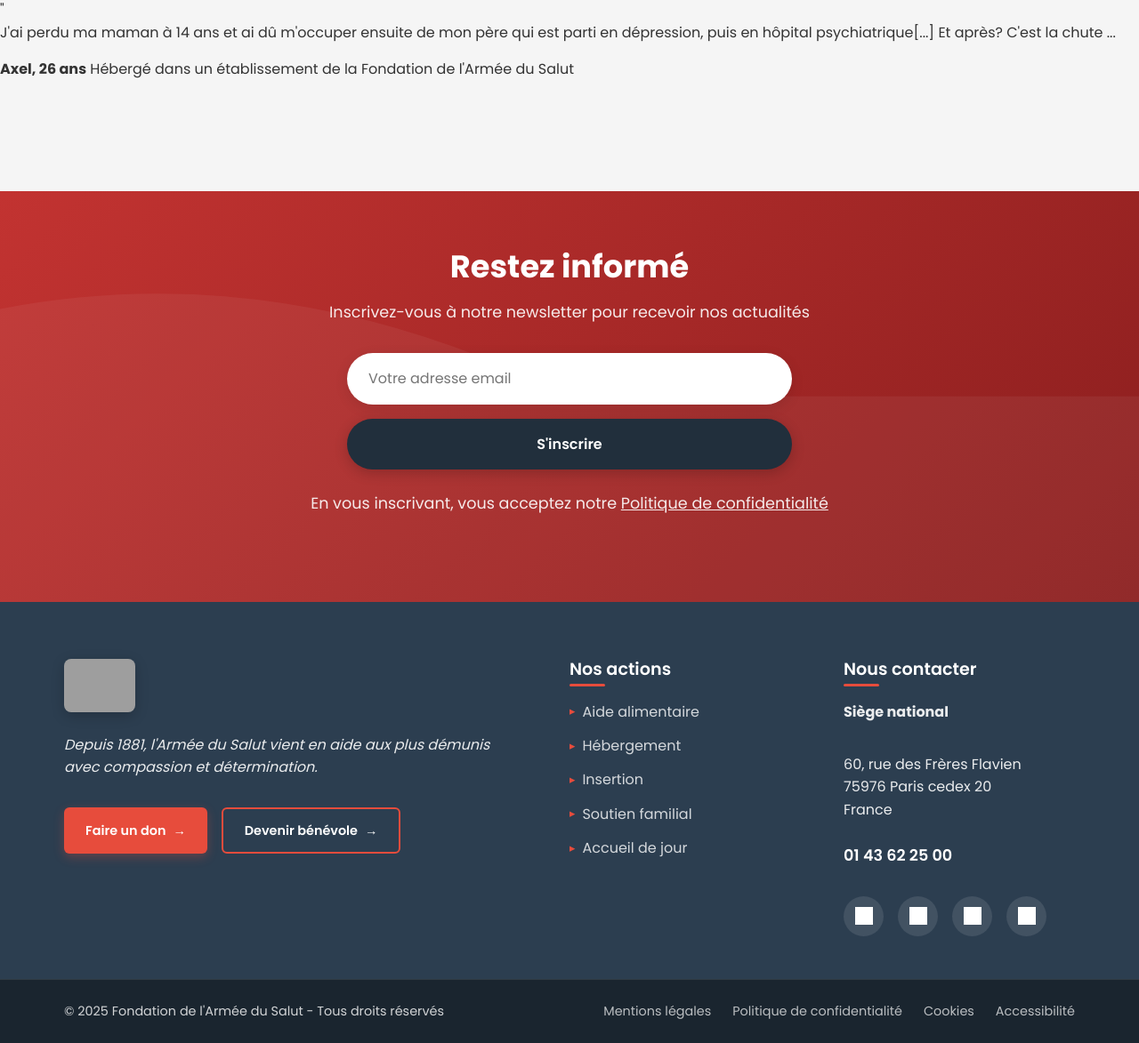
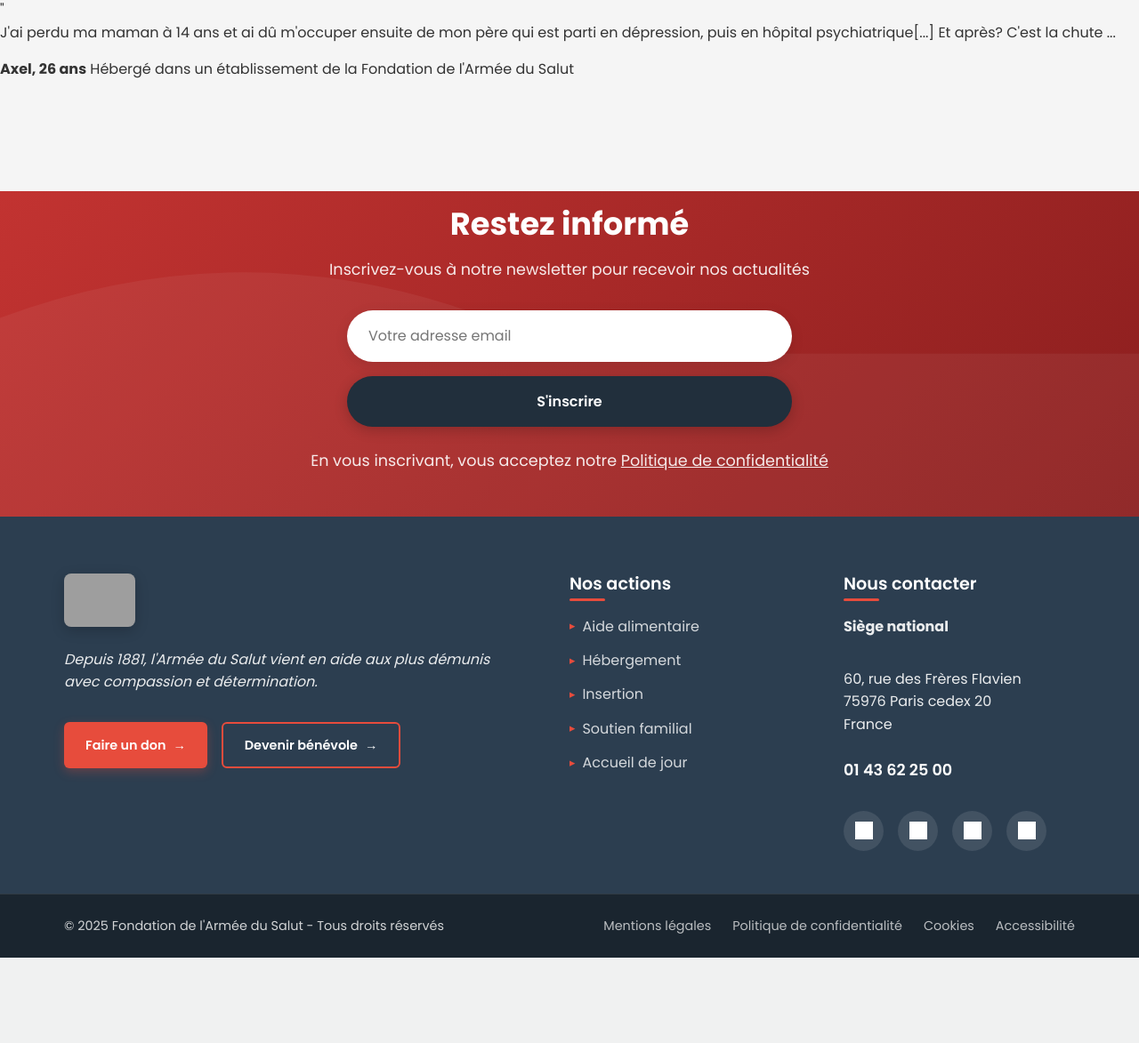
Before and after one commit to ribeiro-angela/SAE-3, a PHP site: page / in a window 1280 px wide. Shown: the part 3073-4246 px from the top of the page at 89% size. After the commit the page ends 4150 px from the top, so only its background shows below. Run offline with PHP 8.4, Linux system fonts and the light colour scheme; grey boxes are pictures that could not be loaded.

Commit message:
REDUCTION DU PADDING DE LA NEWSLTATTER

```diff
--- a/assets/css/main.css
+++ b/assets/css/main.css
@@ -1238,7 +1238,7 @@
 
 .footer-newsletter {
     background: linear-gradient(135deg, var(--darkRed-color), #8b1e1e);
-    padding: 4rem 0;
+    padding: 1rem 0;
     position: relative;
     overflow: hidden;
 }
```
